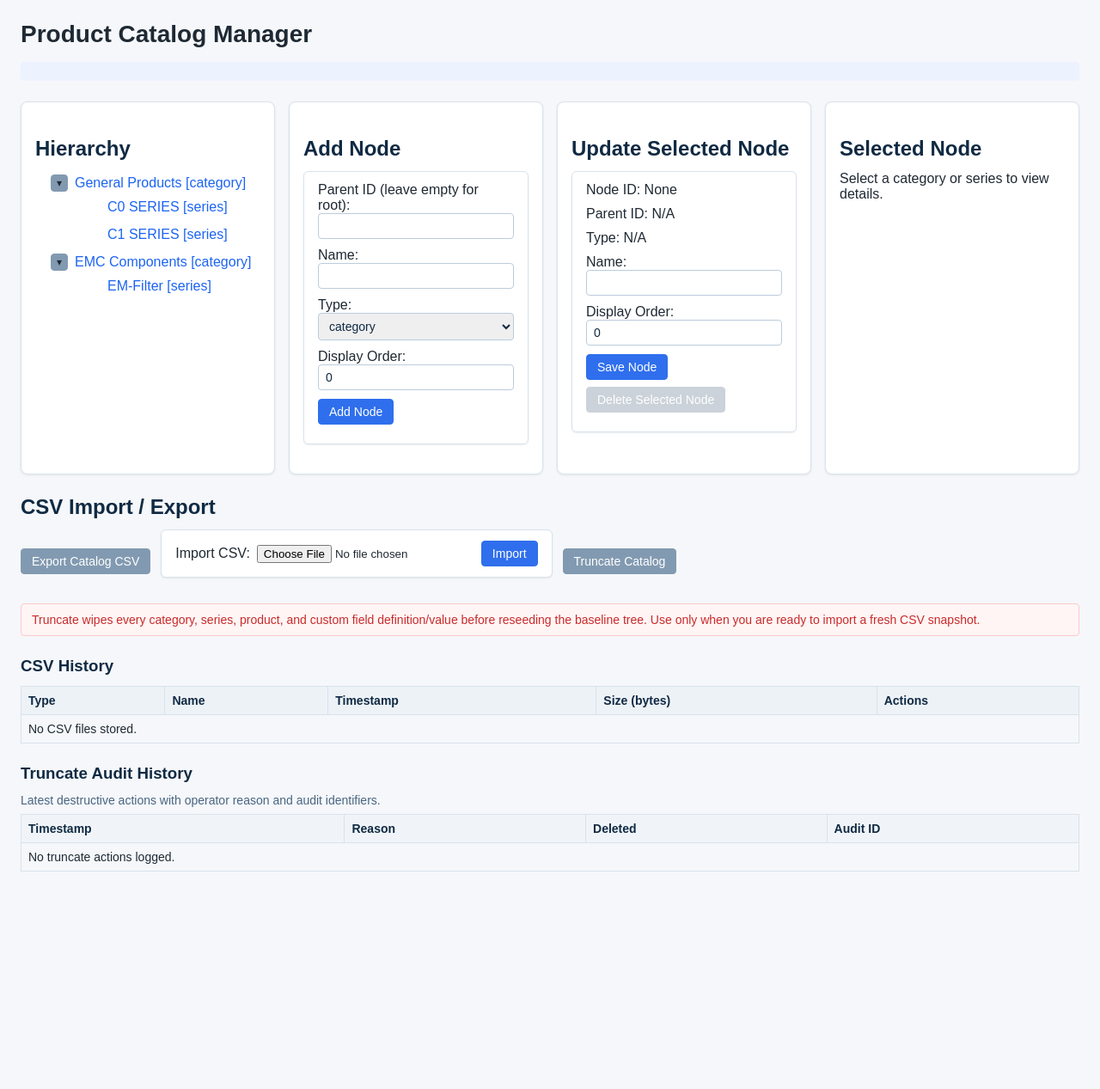
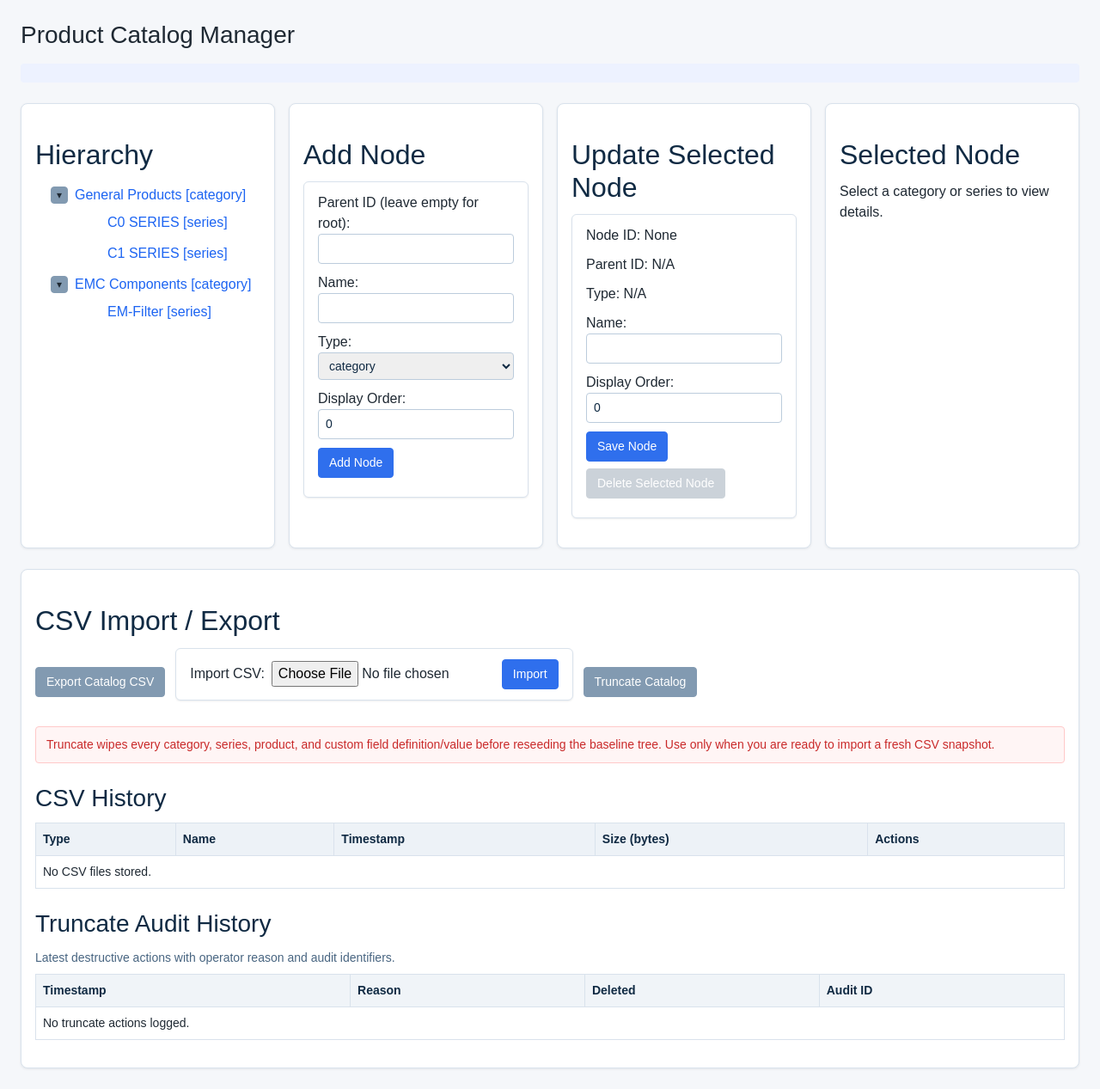
Before and after one commit to sinjie2008/Foundational-Electronics-Core-Systems, a PHP site: page /catalog_ui.html in a window 1280 px wide. Shown: the whole page at 86% size. Before the commit the page ends 1014 px from the top, so only its background shows below. Run offline with PHP 8.4, Linux system fonts and the light colour scheme; tables that the repository leaves empty or names only in its code hold one stand-in row (values such as "Sample post"); data that the repository does not hold is empty; some libraries are stand-ins or nearby versions.

Commit message:
Product Catalog Manager - Stable v 0.0.1 - Bootshop 5 release

```diff
--- a/assets/css/catalog_ui.css
+++ b/assets/css/catalog_ui.css
@@ -49,6 +49,16 @@ h2, h3 {
     flex-wrap: wrap;
     gap: 16px;
     align-items: stretch;
+}
+
+.section-inline.row {
+    margin-left: 0;
+    margin-right: 0;
+}
+
+.no-bootstrap-gap {
+    --bs-gutter-x: 0 !important;
+    --bs-gutter-y: 0 !important;
 }
 
 .panel {
@@ -348,10 +358,9 @@ table th {
 }
 
 .csv-section {
-    margin-top: 24px;
-    padding: 16px;
-    border-top: 1px solid #cbd2d9;
-    background-color: #f8fafc;
+    margin-top: 0;
+    border-top: none;
+    background-color: transparent;
 }
 
 .csv-actions {
--- a/catalog_ui.html
+++ b/catalog_ui.html
@@ -2,14 +2,17 @@
 <html lang="en">
 <head>
     <meta charset="utf-8">
+    <meta name="viewport" content="width=device-width, initial-scale=1">
     <title>Product Catalog Manager</title>
+    <link rel="stylesheet" href="https://cdn.jsdelivr.net/npm/bootstrap@5.3.3/dist/css/bootstrap.min.css">
     <link rel="stylesheet" href="assets/css/catalog_ui.css">
     <script src="https://code.jquery.com/jquery-3.7.1.min.js"></script>
 </head>
 <body>
+    <div class="container-fluid catalog-shell px-0">
         <h1>Product Catalog Manager</h1>
         <div id="status-message"></div>
-    <div class="section section-inline">
+        <div class="section section-inline row g-0 no-bootstrap-gap">
         <div class="panel panel-hierarchy">
             <h2>Hierarchy</h2>
             <div id="hierarchy-container" class="hierarchy-tree">Loading...</div>
@@ -52,7 +55,7 @@
     </div>
 
     <div id="series-management" hidden>
-        <div class="section section-inline">
+        <div class="section section-inline row g-0 no-bootstrap-gap">
             <div class="panel panel-series-fields">
                 <h3>Series Custom Fields</h3>
                 <table id="series-fields-table"></table>
@@ -94,7 +97,7 @@
                 </form>
             </div>
         </div>
-        <div class="section section-inline">
+        <div class="section section-inline row g-0 no-bootstrap-gap">
             <div class="panel panel-products">
                 <h3>Products</h3>
                 <div class="products-list-block">
@@ -115,7 +118,8 @@
             </div>
         </div>
     </div>
-    <div class="csv-section">
+    <div class="section row g-0 no-bootstrap-gap">
+        <div class="panel panel-csv csv-section">
             <h2>CSV Import / Export</h2>
             <div class="csv-actions">
                 <button type="button" id="csv-export-button">Export Catalog CSV</button>
@@ -165,6 +169,7 @@
                 </table>
             </div>
         </div>
+    </div>
     <div id="truncate-modal-backdrop" class="modal-backdrop" hidden></div>
     <div id="truncate-modal" class="modal" role="dialog" aria-modal="true" aria-labelledby="truncate-modal-title" hidden>
         <div class="modal-content">
@@ -183,6 +188,8 @@
             </form>
         </div>
     </div>
+    </div>
+    <script src="https://cdn.jsdelivr.net/npm/bootstrap@5.3.3/dist/js/bootstrap.bundle.min.js"></script>
     <script src="assets/js/catalog_ui.js"></script>
 </body>
 </html>
```
Also changed, not shown: docs/decisions.md (+5 -0 lines), docs/spec.md (+3 -2 lines), todolist.md (+21 -1 lines). Lines whose indentation alone changed are shown as unchanged.
